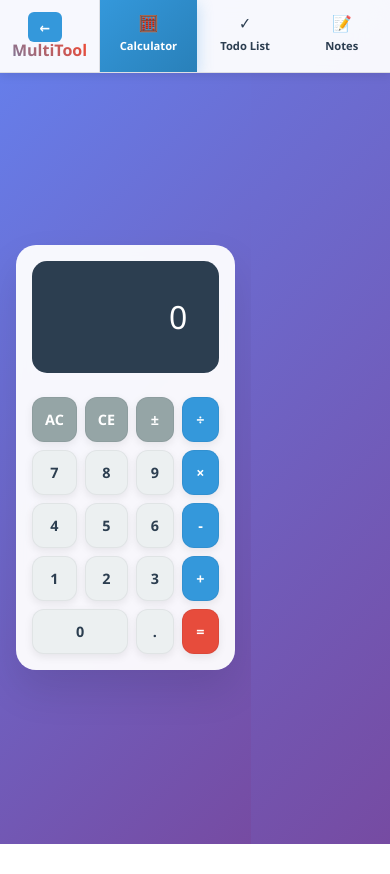
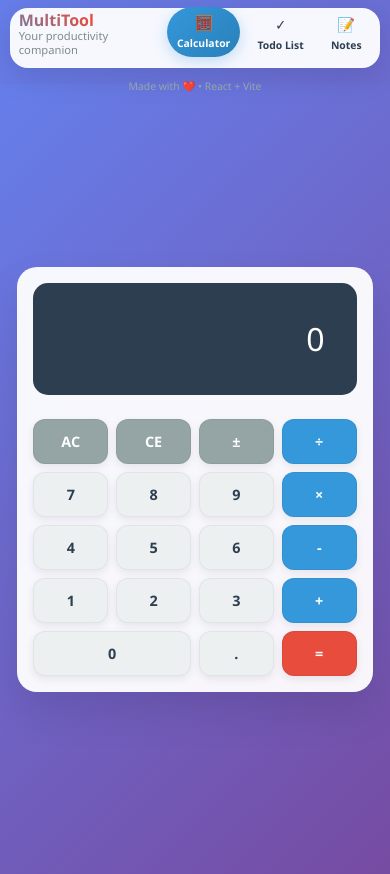
Before and after one commit to tdisawas0github/project-21, a React (Vite) app in the folder project/: page / in a window 390 px wide. Before the commit the page ends 844 px from the top, so only its background shows below. Built offline with nearby package versions, Linux system fonts and the light colour scheme.

Commit message:
`Refactor layout and styles for responsive design`

```diff
--- a/project/src/App.css
+++ b/project/src/App.css
@@ -18,68 +18,40 @@ body {
   min-height: 100vh;
   width: 100%;
   display: flex;
+  flex-direction: column;
   margin: 0;
   padding: 0;
 }
 
-/* Sidebar Styles */
-.sidebar {
-  width: 280px;
+/* Header Styles */
+.header-bar {
+  width: 90%;
+  max-width: 1200px;
+  height: 80px;
   background: rgba(255, 255, 255, 0.95);
   -webkit-backdrop-filter: blur(15px);
   backdrop-filter: blur(15px);
-  border-right: 1px solid rgba(0, 0, 0, 0.1);
+  border: 1px solid rgba(255, 255, 255, 0.2);
+  display: flex;
+  align-items: center;
+  justify-content: space-between;
+  padding: 0 2rem;
+  box-shadow: 0 8px 32px rgba(0, 0, 0, 0.12);
+  position: relative;
+  z-index: 100;
+  border-radius: 25px;
+  margin: 1rem auto 0 auto;
+}
+
+.header-brand {
   display: flex;
   flex-direction: column;
-  height: 100vh;
-  transition: width 0.3s ease;
-  box-shadow: 2px 0 10px rgba(0, 0, 0, 0.1);
-  position: relative;
-  z-index: 100;
 }
 
-.sidebar.collapsed {
-  width: 70px;
-}
-
-.sidebar-header {
-  padding: 1.5rem;
-  border-bottom: 1px solid rgba(0, 0, 0, 0.1);
-  position: relative;
-}
-
-.sidebar-toggle {
-  position: absolute;
-  top: 1rem;
-  right: 1rem;
-  background: #3498db;
-  color: white;
-  border: none;
-  border-radius: 6px;
-  width: 30px;
-  height: 30px;
-  cursor: pointer;
-  font-size: 14px;
-  font-weight: 600;
-  transition: all 0.3s ease;
-  display: flex;
-  align-items: center;
-  justify-content: center;
-}
-
-.sidebar-toggle:hover {
-  background: #2980b9;
-  transform: scale(1.05);
-}
-
-.sidebar-brand {
-  margin-right: 40px;
-}
-
-.sidebar-title {
-  font-size: 1.8rem;
+.header-title {
+  font-size: 1.5rem;
   font-weight: 700;
-  margin-bottom: 0.5rem;
+  margin: 0;
   color: #2c3e50;
 }
 
@@ -97,133 +69,96 @@ body {
   50% { background-position: 100% 50%; }
 }
 
-.sidebar-subtitle {
-  font-size: 0.9rem;
+.header-subtitle {
+  font-size: 0.8rem;
   color: #7f8c8d;
   margin: 0;
-  line-height: 1.4;
+  line-height: 1.2;
 }
 
-.sidebar-navigation {
-  flex: 1;
-  padding: 1rem 0;
-  display: flex;
-  flex-direction: column;
-  gap: 0.5rem;
-}
-
-.sidebar-button {
+.header-navigation {
   display: flex;
   align-items: center;
   gap: 1rem;
-  padding: 1rem 1.5rem;
+}
+
+.header-button {
+  display: flex;
+  align-items: center;
+  gap: 0.5rem;
+  padding: 0.75rem 1.5rem;
   background: transparent;
   border: none;
   color: #2c3e50;
-  font-size: 1rem;
+  font-size: 0.9rem;
   cursor: pointer;
   transition: all 0.3s ease;
-  border-radius: 0;
-  text-align: left;
-  width: 100%;
+  border-radius: 25px;
+  text-align: center;
   position: relative;
+  white-space: nowrap;
 }
 
-.sidebar.collapsed .sidebar-button {
-  padding: 1rem;
-  justify-content: center;
+.header-button:hover {
+  background: rgba(52, 152, 219, 0.1);
+  transform: translateY(-2px);
 }
 
-.sidebar-button:hover {
-  background: rgba(52, 152, 219, 0.1);
-  transform: translateX(3px);
-}
-
-.sidebar.collapsed .sidebar-button:hover {
-  transform: none;
-}
-
-.sidebar-button.active {
+.header-button.active {
   background: linear-gradient(135deg, #3498db, #2980b9);
   color: white;
-  transform: translateX(5px);
+  transform: translateY(-2px);
   box-shadow: 0 4px 15px rgba(52, 152, 219, 0.3);
 }
 
-.sidebar.collapsed .sidebar-button.active {
-  transform: none;
-  border-radius: 10px;
-  margin: 0 10px;
+.header-icon {
+  font-size: 1.2rem;
 }
 
-.sidebar-button.active::before {
-  content: '';
-  position: absolute;
-  left: 0;
-  top: 0;
-  bottom: 0;
-  width: 4px;
-  background: #e74c3c;
+.header-label {
+  font-weight: 500;
 }
 
-.sidebar.collapsed .sidebar-button.active::before {
-  display: none;
-}
-
-.sidebar-icon {
-  font-size: 1.3rem;
-  min-width: 20px;
-  text-align: center;
-}
-
-.sidebar-label {
-  font-weight: 500;
-  white-space: nowrap;
-}
-
-.sidebar-footer {
-  padding: 1.5rem;
-  border-top: 1px solid rgba(0, 0, 0, 0.1);
-  margin-top: auto;
-}
-
-.sidebar-info {
-  text-align: center;
+.header-info {
   color: #95a5a6;
   font-size: 0.8rem;
   line-height: 1.4;
 }
 
-.sidebar-info p {
-  margin: 0.25rem 0;
-}
-
 /* Main Content */
 .main-content {
   flex: 1;
-  height: 100vh;
+  height: calc(100vh - 100px);
   overflow-y: auto;
   background: linear-gradient(135deg, #667eea 0%, #764ba2 100%);
   display: flex;
   align-items: center;
   justify-content: center;
-  padding: 2rem;
+  padding: 1rem;
+  position: relative;
+  margin-top: 1rem;
 }
 
 .content-wrapper {
   width: 100%;
-  max-width: 1200px;
+  height: 100%;
   display: flex;
   justify-content: center;
   align-items: center;
-  min-height: calc(100vh - 4rem);
+  min-height: calc(100vh - 120px);
+  margin: 0;
+  position: relative;
+}
+
+.content-wrapper > * {
+  flex-shrink: 0;
 }
 
 /* Calculator Styles */
 .calculator {
   max-width: 400px;
-  width: 100%;
-  margin: 0 auto;
+  width: 90%;
+  margin: 0;
   background: rgba(255, 255, 255, 0.95);
   border-radius: 20px;
   padding: 2rem;
@@ -233,6 +168,8 @@ body {
   display: flex;
   flex-direction: column;
   align-items: center;
+  justify-self: center;
+  align-self: center;
 }
 
 .calculator-display {
@@ -307,8 +244,8 @@ body {
 /* Todo App Styles */
 .todo-app {
   max-width: 800px;
-  width: 100%;
-  margin: 0 auto;
+  width: 90%;
+  margin: 0;
   background: rgba(255, 255, 255, 0.95);
   border-radius: 20px;
   padding: 2rem;
@@ -324,16 +261,20 @@ body {
   margin-bottom: 2rem;
   padding-bottom: 1rem;
   border-bottom: 2px solid #ecf0f1;
+  text-align: center;
 }
 
 .todo-header h2 {
   color: #2c3e50;
   font-size: 2rem;
+  margin: 0 auto;
 }
 
 .todo-stats {
   display: flex;
   gap: 1rem;
+  justify-content: center;
+  flex-wrap: wrap;
 }
 
 .stat {
@@ -541,8 +482,8 @@ body {
 /* Notes App Styles */
 .notes-app {
   max-width: 1200px;
-  width: 100%;
-  margin: 0 auto;
+  width: 90%;
+  margin: 0;
   background: rgba(255, 255, 255, 0.95);
   border-radius: 20px;
   box-shadow: 0 20px 40px rgba(0, 0, 0, 0.1);
@@ -565,11 +506,13 @@ body {
   display: flex;
   justify-content: space-between;
   align-items: center;
+  text-align: center;
 }
 
 .notes-header h2 {
   color: #2c3e50;
   font-size: 1.5rem;
+  margin: 0;
 }
 
 .new-note-btn {
@@ -799,115 +742,75 @@ body {
 
 /* Responsive Design */
 @media (max-width: 768px) {
-  .app {
-    flex-direction: column;
+  .header-bar {
+    width: 95%;
+    padding: 0 1rem;
+    height: 70px;
+    flex-wrap: wrap;
+    justify-content: center;
+    gap: 1rem;
+    border-radius: 20px;
+    margin: 0.75rem auto 0 auto;
   }
 
-  .sidebar {
-    width: 100%;
-    height: auto;
-    max-height: none;
-    border-right: none;
-    border-bottom: 1px solid rgba(0, 0, 0, 0.1);
-    flex-direction: row;
-    position: fixed;
-    top: 0;
-    left: 0;
-    z-index: 1000;
-    box-shadow: 0 2px 10px rgba(0, 0, 0, 0.1);
+  .header-brand {
+    order: 1;
+    flex: 1;
+    min-width: 0;
   }
 
-  .sidebar.collapsed {
-    width: 100%;
+  .header-title {
+    font-size: 1.2rem;
   }
 
-  .sidebar-header {
-    padding: 1rem;
-    border-bottom: none;
-    border-right: 1px solid rgba(0, 0, 0, 0.1);
-    flex-shrink: 0;
+  .header-subtitle {
+    font-size: 0.7rem;
   }
 
-  .sidebar-brand {
-    margin-right: 0;
+  .header-navigation {
+    order: 2;
+    gap: 0.5rem;
   }
 
-  .sidebar-title {
-    font-size: 1.2rem;
-    margin-bottom: 0;
+  .header-button {
+    padding: 0.5rem 1rem;
+    font-size: 0.8rem;
+    gap: 0.25rem;
+    flex-direction: column;
+    min-width: 60px;
   }
 
-  .sidebar-subtitle {
-    display: none;
+  .header-icon {
+    font-size: 1rem;
   }
 
-  .sidebar-toggle {
-    position: static;
-    margin-left: 1rem;
-  }
-
-  .sidebar-navigation {
-    flex-direction: row;
-    padding: 0;
-    gap: 0;
-    flex: 1;
-    overflow-x: auto;
-  }
-
-  .sidebar-button {
-    padding: 1rem;
-    min-width: 80px;
-    flex-direction: column;
-    gap: 0.25rem;
-    border-radius: 0;
-    text-align: center;
-  }
-
-  .sidebar-button:hover {
-    transform: none;
-    background: rgba(52, 152, 219, 0.1);
-  }
-
-  .sidebar-button.active {
-    transform: none;
-    background: linear-gradient(135deg, #3498db, #2980b9);
-  }
-
-  .sidebar-button.active::before {
-    display: none;
-  }
-
-  .sidebar-icon {
-    font-size: 1.1rem;
-  }
-
-  .sidebar-label {
-    font-size: 0.75rem;
+  .header-label {
+    font-size: 0.7rem;
     font-weight: 600;
   }
 
-  .sidebar.collapsed .sidebar-label {
-    display: none;
-  }
-
-  .sidebar-footer {
-    display: none;
+  .header-info {
+    order: 3;
+    font-size: 0.7rem;
+    text-align: center;
+    width: 100%;
+    margin-top: 0.25rem;
   }
 
   .main-content {
-    margin-top: 80px;
-    height: calc(100vh - 80px);
-    padding: 1rem;
+    height: calc(100vh - 85px);
+    padding: 0.5rem;
   }
 
   .content-wrapper {
-    min-height: calc(100vh - 80px - 2rem);
+    height: calc(100vh - 85px);
+    min-height: calc(100vh - 85px);
   }
 
   .calculator {
     padding: 1rem;
     max-width: 100%;
-    width: calc(100% - 2rem);
+    width: 95%;
   }
 
   .display-value {
@@ -922,7 +825,8 @@ body {
   .notes-app {
     height: 500px;
     flex-direction: column;
-    width: calc(100% - 2rem);
+    width: 95%;
+    margin: 0;
   }
 
   .notes-sidebar {
@@ -947,44 +851,50 @@ body {
   }
 
   .todo-app {
-    width: calc(100% - 2rem);
+    width: 95%;
+    margin: 0;
   }
 }
 
 @media (max-width: 480px) {
-  .sidebar-header {
-    padding: 0.75rem;
+  .header-bar {
+    width: 95%;
+    padding: 0 0.5rem;
+    height: 60px;
+    border-radius: 18px;
+    margin: 0.5rem auto 0 auto;
   }
 
-  .sidebar-title {
+  .header-title {
     font-size: 1rem;
   }
 
-  .sidebar-button {
-    min-width: 60px;
-    padding: 0.75rem 0.5rem;
+  .header-button {
+    padding: 0.4rem 0.6rem;
+    min-width: 50px;
+    font-size: 0.75rem;
   }
 
-  .sidebar-icon {
-    font-size: 1rem;
+  .header-icon {
+    font-size: 0.9rem;
   }
 
-  .sidebar-label {
-    font-size: 0.7rem;
+  .header-label {
+    font-size: 0.65rem;
   }
 
-  .sidebar.collapsed .sidebar-navigation {
-    display: flex;
+  .header-info {
+    font-size: 0.65rem;
   }
 
   .main-content {
-    margin-top: 70px;
     height: calc(100vh - 70px);
     padding: 0.5rem;
   }
 
   .content-wrapper {
-    min-height: calc(100vh - 70px - 1rem);
+    height: calc(100vh - 70px);
+    min-height: calc(100vh - 70px);
   }
 
   .calculator-buttons {
@@ -997,12 +907,12 @@ body {
   }
 
   .calculator {
-    width: calc(100% - 1rem);
-    margin: 0 auto;
+    width: 95%;
+    margin: 0;
   }
 
   .todo-app, .notes-app {
-    width: calc(100% - 1rem);
-    margin: 0 auto;
+    width: 95%;
+    margin: 0;
   }
 }
--- a/project/src/components/Hero.jsx
+++ b/project/src/components/Hero.jsx
@@ -1,8 +1,6 @@
-import React, { useState } from 'react'
+import React from 'react'
 
 const Hero = ({ activeTab, setActiveTab }) => {
-  const [isSidebarCollapsed, setIsSidebarCollapsed] = useState(false)
-
   const tabs = [
     { id: 'calculator', label: 'Calculator', icon: '🧮' },
     { id: 'todo', label: 'Todo List', icon: '✓' },
@@ -10,51 +8,32 @@ const Hero = ({ activeTab, setActiveTab }) => {
   ]
 
   return (
-    <div className={`sidebar ${isSidebarCollapsed ? 'collapsed' : ''}`}>
-      <div className="sidebar-header">
-        <button
-          className="sidebar-toggle"
-          onClick={() => setIsSidebarCollapsed(!isSidebarCollapsed)}
-        >
-          {isSidebarCollapsed ? '→' : '←'}
-        </button>
-        {!isSidebarCollapsed && (
-          <div className="sidebar-brand">
-            <h1 className="sidebar-title">
-              <span className="gradient-text">MultiTool</span>
-            </h1>
-            <p className="sidebar-subtitle">
-              Your productivity companion
-            </p>
-          </div>
-        )}
+    <header className="header-bar">
+      <div className="header-brand">
+        <h1 className="header-title">
+          <span className="gradient-text">MultiTool</span>
+        </h1>
+        <p className="header-subtitle">Your productivity companion</p>
       </div>
 
-      <nav className="sidebar-navigation">
+      <nav className="header-navigation">
         {tabs.map((tab) => (
           <button
             key={tab.id}
-            className={`sidebar-button ${activeTab === tab.id ? 'active' : ''}`}
+            className={`header-button ${activeTab === tab.id ? 'active' : ''}`}
             onClick={() => setActiveTab(tab.id)}
             title={tab.label}
           >
-            <span className="sidebar-icon">{tab.icon}</span>
-            {!isSidebarCollapsed && (
-              <span className="sidebar-label">{tab.label}</span>
-            )}
+            <span className="header-icon">{tab.icon}</span>
+            <span className="header-label">{tab.label}</span>
           </button>
         ))}
       </nav>
 
-      {!isSidebarCollapsed && (
-        <div className="sidebar-footer">
-          <div className="sidebar-info">
-            <p>Made with ❤️</p>
-            <p>React + Vite</p>
-          </div>
-        </div>
-      )}
-    </div>
+      <div className="header-info">
+        <span>Made with ❤️ • React + Vite</span>
+      </div>
+    </header>
   )
 }
 
```
